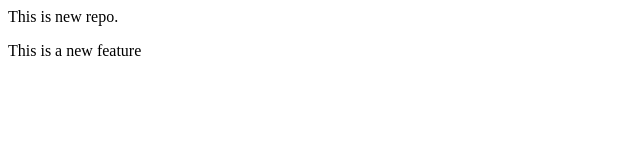
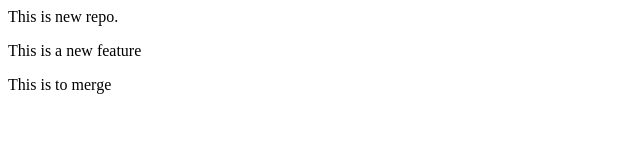
Before and after one commit to gururaj/localrepo, a plain HTML site: page index.html in a window 1280 px wide. Shown: the whole page, without its empty margins (0-640 px from the left). Drawn offline with Linux system fonts and the light colour scheme.

Commit message:
Add Merge

```diff
--- a/index.html
+++ b/index.html
@@ -1,2 +1,3 @@
 <p>This is new repo.</p>
 <p>This is a new feature</p>
+<p>This is to merge</p>
```
